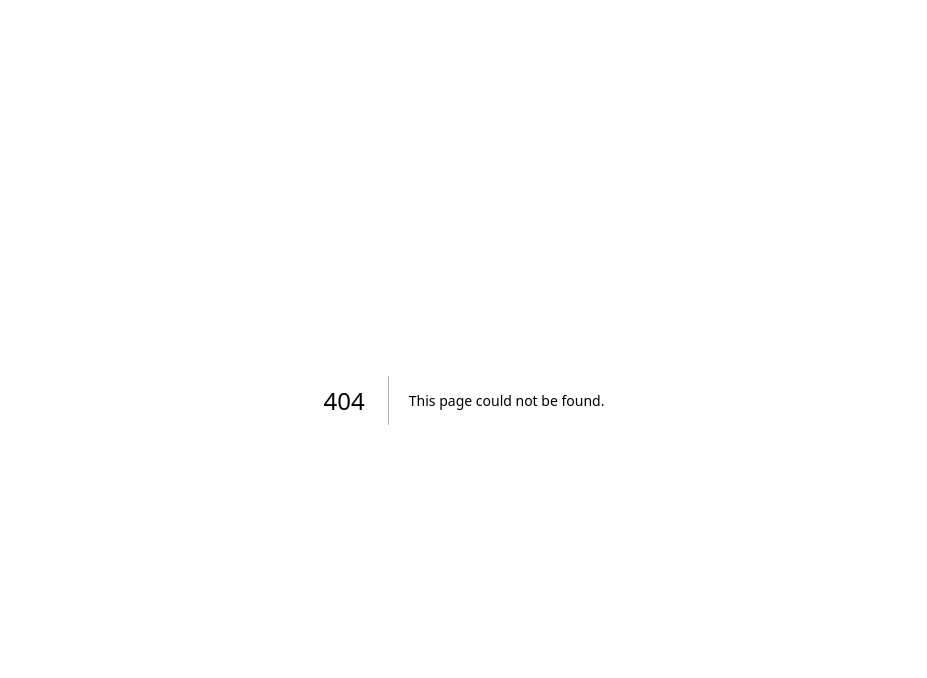
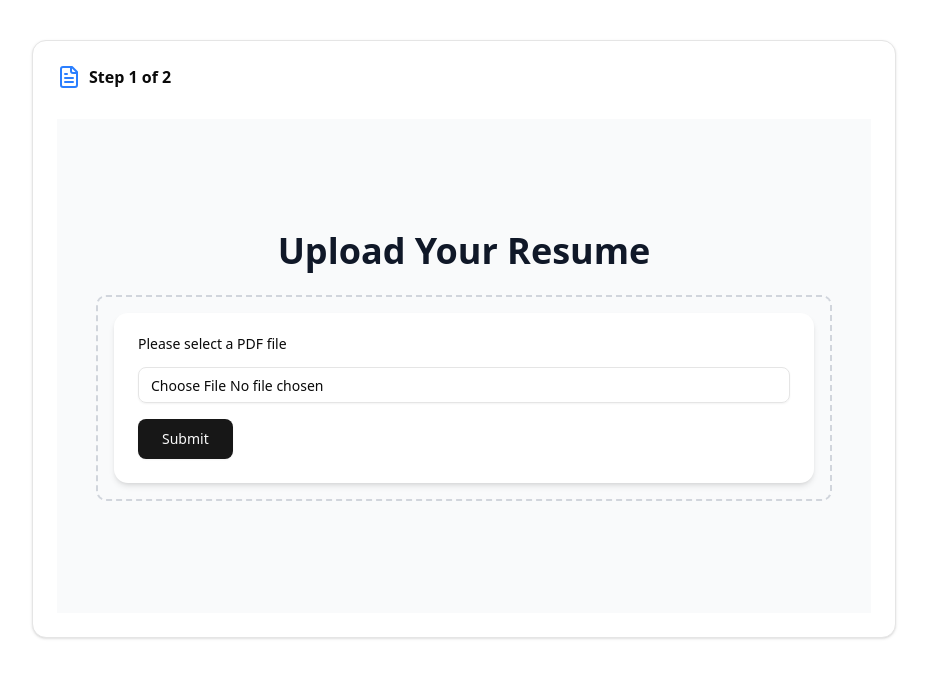
Before and after one commit to aoddy10/ai-resume-analyzer, a Next.js app in the folder frontend/: page /analyzer in a window 1280 px wide. Before the commit this address had no page. Shown: the top 678 px of the page, without its empty margins (176-1103 px from the left). Built offline with nearby package versions, Linux system fonts and the light colour scheme; no server answers.

Commit message:
feat: direct use to Resume Analyzer page when they click try demo button in Hero section.

```diff
--- a/frontend/package.json
+++ b/frontend/package.json
@@ -13,6 +13,7 @@
   "dependencies": {
     "@radix-ui/react-label": "^2.1.7",
     "@radix-ui/react-progress": "^1.1.7",
+    "@radix-ui/react-separator": "^1.1.7",
     "@radix-ui/react-slot": "^1.2.3",
     "axios": "^1.9.0",
     "class-variance-authority": "^0.7.1",
--- /dev/null
+++ b/frontend/src/app/analyzer/page.tsx
@@ -0,0 +1,89 @@
+"use client";
+
+import React, { useState } from "react";
+import ResumeUpload from "@/components/ResumeUpload";
+import JDMatcher from "@/components/JDMatcher";
+import { Card, CardContent, CardHeader, CardTitle } from "@/components/ui/card";
+import { Button } from "@/components/ui/button";
+import { Separator } from "@/components/ui/separator";
+import { FileText } from "lucide-react";
+
+export default function ResumeAnalyzerPage() {
+    const [step, setStep] = useState(1);
+    const [resumeText, setResumeText] = useState<string>("");
+    const [gptFeedback, setGptFeedback] = useState<string>("");
+
+    const handleResumeSuccess = (text: string, feedback: string) => {
+        setResumeText(text);
+        setGptFeedback(feedback);
+    };
+
+    return (
+        <main className="max-w-4xl mx-auto py-10 px-4 space-y-6">
+            <Card>
+                <CardHeader>
+                    <CardTitle className="flex items-center gap-2">
+                        <FileText className="text-blue-500" /> Step {step} of 2
+                    </CardTitle>
+                </CardHeader>
+                <CardContent>
+                    {step === 1 && (
+                        <div>
+                            <ResumeUpload
+                                onUploadSuccess={handleResumeSuccess}
+                            />
+
+                            {gptFeedback && (
+                                <div>
+                                    <Card className="mt-6">
+                                        <CardHeader>
+                                            <CardTitle>
+                                                Previous Feedback
+                                            </CardTitle>
+                                        </CardHeader>
+                                        <CardContent>
+                                            <p className="text-sm text-muted-foreground whitespace-pre-wrap">
+                                                {gptFeedback}
+                                            </p>
+                                        </CardContent>
+                                    </Card>
+
+                                    <Button
+                                        className="mt-4"
+                                        onClick={() => setStep(2)}
+                                        disabled={!resumeText}
+                                    >
+                                        Go to next step: JD Matcher
+                                    </Button>
+                                </div>
+                            )}
+                        </div>
+                    )}
+
+                    {step === 2 && (
+                        <>
+                            <div className="mb-4">
+                                <h3 className="text-xl font-semibold mb-2">
+                                    ✅ Resume Uploaded & Analyzed
+                                </h3>
+                                <p className="text-sm text-muted-foreground">
+                                    {gptFeedback.substring(0, 200)}...
+                                </p>
+                            </div>
+                            <Separator className="my-4" />
+                            <JDMatcher resumeText={resumeText} />
+                            <div className="mt-6 text-right">
+                                <Button
+                                    onClick={() => setStep(1)}
+                                    variant="secondary"
+                                >
+                                    ⬅️ Back to Step 1
+                                </Button>
+                            </div>
+                        </>
+                    )}
+                </CardContent>
+            </Card>
+        </main>
+    );
+}
--- a/frontend/src/app/page.tsx
+++ b/frontend/src/app/page.tsx
@@ -1,7 +1,7 @@
 import Feature from "@/components/Feature";
 import Hero from "@/components/Hero";
-
-import ResumeUpload from "@/components/ResumeUpload";
+import { Button } from "@/components/ui/button";
+import Link from "next/link";
 
 export default function Home() {
     return (
@@ -11,7 +11,9 @@ export default function Home() {
 
                 <Feature />
 
-                <ResumeUpload />
+                <Link href="/analyzer">
+                    <Button>Start Resume Analyzer</Button>
+                </Link>
             </main>
         </div>
     );
--- a/frontend/src/components/Hero.tsx
+++ b/frontend/src/components/Hero.tsx
@@ -1,6 +1,7 @@
 "use client";
 
 import { Button } from "@/components/ui/button";
+import Link from "next/link";
 
 export default function Hero() {
     return (
@@ -14,7 +15,9 @@ export default function Hero() {
                     identify gaps, and score job matches instantly.
                 </p>
                 <div className="mt-8 flex justify-center gap-4 flex-wrap">
-                    <Button size="lg">Try the Demo</Button>
+                    <Link href="/analyzer">
+                        <Button size="lg">Try the Demo</Button>
+                    </Link>
                     <Button variant="outline" size="lg">
                         Learn More
                     </Button>
--- a/frontend/src/components/ResumeUpload.tsx
+++ b/frontend/src/components/ResumeUpload.tsx
@@ -5,6 +5,9 @@ import { uploadResume } from "@/api/upload";
 import useAxios from "@/hooks/useAxios";
 import { AxiosProgressEvent } from "axios";
 import { Progress } from "./ui/progress";
+import { Button } from "./ui/button";
+import { Input } from "./ui/input";
+import { Label } from "./ui/label";
 
 type FeedbackDataProps = {
     filename: string;
@@ -12,7 +15,11 @@ type FeedbackDataProps = {
     gpt_feedback: string;
 };
 
-export default function ResumeUpload() {
+interface ResumeUploadProps {
+    onUploadSuccess?: (resumeText: string, gptFeedback: string) => void;
+}
+
+export default function ResumeUpload({ onUploadSuccess }: ResumeUploadProps) {
     const axiosInstance = useAxios();
     const [file, setFile] = useState<File | null>(null);
     const [message, setMessage] = useState<string>("");
@@ -81,6 +88,9 @@ export default function ResumeUpload() {
             if (result) {
                 setFeedbackData(result);
                 setMessage("Upload and analysis completed successfully");
+                if (onUploadSuccess) {
+                    onUploadSuccess(result.resume_text, result.gpt_feedback);
+                }
             } else {
                 throw new Error("Parsing failed");
             }
@@ -113,31 +123,25 @@ export default function ResumeUpload() {
                     <form
                         ref={formRef}
                         onSubmit={handleSubmit}
-                        className="bg-white p-6 rounded-xl shadow-md"
+                        className="bg-white p-6 rounded-xl shadow-md flex flex-col gap-4 items-start"
                     >
-                        <h3 className="text-xl font-semibold mb-4">
-                            Please select a PDF file
-                        </h3>
-                        <input
+                        <Label>Please select a PDF file</Label>
+
+                        <Input
                             data-testid="file-input"
                             type="file"
                             accept="application/pdf"
                             onChange={handleFileChange}
-                            className="block w-full text-sm text-gray-900 border border-gray-300 rounded-lg cursor-pointer bg-gray-50 mb-4"
                         />
-                        <button
-                            type="submit"
-                            className="px-4 py-2 bg-blue-600 text-white rounded hover:bg-blue-700"
-                        >
-                            Submit
-                        </button>
+
+                        <Button size="lg">Submit</Button>
 
                         {message && (
                             <p
                                 className="mt-4 text-sm text-gray-700"
                                 data-testid="upload-message"
                             >
-                                {message}
+                                * {message}
                             </p>
                         )}
                     </form>
@@ -171,7 +175,7 @@ export default function ResumeUpload() {
                             </svg>
                             <span>Uploading and waiting for feedback...</span>
                         </p>
-                        <Progress value={progress} />
+                        <Progress value={progress} className="text-blue-600" />
                     </div>
                 )}
 
@@ -187,7 +191,7 @@ export default function ResumeUpload() {
                     </div>
                 )}
 
-                {feedbackData && (
+                {/* {feedbackData && (
                     <div
                         className="mt-6 bg-white p-4 rounded shadow"
                         data-testid="parsed-data"
@@ -206,7 +210,7 @@ export default function ResumeUpload() {
                             </pre>
                         </div>
                     </div>
-                )}
+                )} */}
             </div>
         </section>
     );
--- a/frontend/src/components/ui/button.tsx
+++ b/frontend/src/components/ui/button.tsx
@@ -1,8 +1,8 @@
-import * as React from "react"
-import { Slot } from "@radix-ui/react-slot"
-import { cva, type VariantProps } from "class-variance-authority"
+import * as React from "react";
+import { Slot } from "@radix-ui/react-slot";
+import { cva, type VariantProps } from "class-variance-authority";
 
-import { cn } from "@/lib/utils"
+import { cn } from "@/lib/utils";
 
 const buttonVariants = cva(
     "inline-flex items-center justify-center gap-2 whitespace-nowrap rounded-md text-sm font-medium transition-all disabled:pointer-events-none disabled:opacity-50 [&_svg]:pointer-events-none [&_svg:not([class*='size-'])]:size-4 shrink-0 [&_svg]:shrink-0 outline-none focus-visible:border-ring focus-visible:ring-ring/50 focus-visible:ring-[3px] aria-invalid:ring-destructive/20 dark:aria-invalid:ring-destructive/40 aria-invalid:border-destructive",
@@ -10,15 +10,14 @@ const buttonVariants = cva(
         variants: {
             variant: {
                 default:
-          "bg-primary text-primary-foreground shadow-xs hover:bg-primary/90",
+                    "bg-primary text-primary-foreground shadow-xs hover:bg-primary/90 hover:cursor-pointer",
                 destructive:
                     "bg-destructive text-white shadow-xs hover:bg-destructive/90 focus-visible:ring-destructive/20 dark:focus-visible:ring-destructive/40 dark:bg-destructive/60",
                 outline:
                     "border bg-background shadow-xs hover:bg-accent hover:text-accent-foreground dark:bg-input/30 dark:border-input dark:hover:bg-input/50",
                 secondary:
                     "bg-secondary text-secondary-foreground shadow-xs hover:bg-secondary/80",
-        ghost:
-          "hover:bg-accent hover:text-accent-foreground dark:hover:bg-accent/50",
+                ghost: "hover:bg-accent hover:text-accent-foreground dark:hover:bg-accent/50",
                 link: "text-primary underline-offset-4 hover:underline",
             },
             size: {
@@ -33,7 +32,7 @@ const buttonVariants = cva(
             size: "default",
         },
     }
-)
+);
 
 function Button({
     className,
@@ -43,9 +42,9 @@ function Button({
     ...props
 }: React.ComponentProps<"button"> &
     VariantProps<typeof buttonVariants> & {
-    asChild?: boolean
+        asChild?: boolean;
     }) {
-  const Comp = asChild ? Slot : "button"
+    const Comp = asChild ? Slot : "button";
 
     return (
         <Comp
@@ -53,7 +52,7 @@ function Button({
             className={cn(buttonVariants({ variant, size, className }))}
             {...props}
         />
-  )
+    );
 }
 
-export { Button, buttonVariants }
+export { Button, buttonVariants };
--- /dev/null
+++ b/frontend/src/components/ui/separator.tsx
@@ -0,0 +1,28 @@
+"use client"
+
+import * as React from "react"
+import * as SeparatorPrimitive from "@radix-ui/react-separator"
+
+import { cn } from "@/lib/utils"
+
+function Separator({
+  className,
+  orientation = "horizontal",
+  decorative = true,
+  ...props
+}: React.ComponentProps<typeof SeparatorPrimitive.Root>) {
+  return (
+    <SeparatorPrimitive.Root
+      data-slot="separator-root"
+      decorative={decorative}
+      orientation={orientation}
+      className={cn(
+        "bg-border shrink-0 data-[orientation=horizontal]:h-px data-[orientation=horizontal]:w-full data-[orientation=vertical]:h-full data-[orientation=vertical]:w-px",
+        className
+      )}
+      {...props}
+    />
+  )
+}
+
+export { Separator }
```
Also changed, not shown: 1 other file (tests, documents, lock files or other folders). Lines whose indentation alone changed are shown as unchanged.
